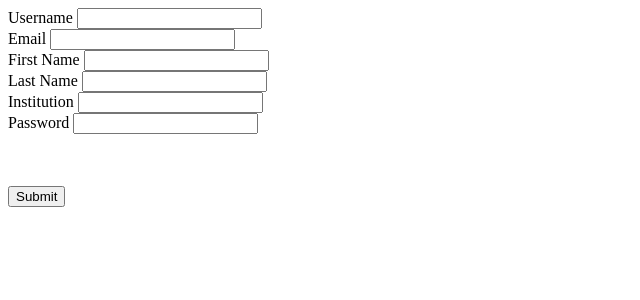
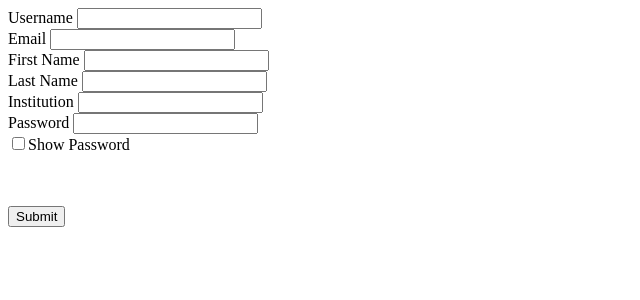
Before and after one commit to rp-winter/django-search, a Django app: page / in a window 1280 px wide. Shown: the top 300 px of the page, without its empty margins (0-640 px from the left). Run offline with Django 3.2, Linux system fonts and the light colour scheme; some libraries are stand-ins or nearby versions.

Commit message:
show password

```diff
--- a/search/templates/search/index.html
+++ b/search/templates/search/index.html
@@ -58,6 +58,7 @@
       <br>
         <label for="password1">Password</label>
         <input type="password" id="password1" name="password1" hx-post="{% url 'search:validate_password1' %}" hx-trigger="keyup changed delay:500ms" hx-target="#pass_val" hx-include="#username, #email, #first_name, #last_name" minlength="8"/>
+        <br><input type="checkbox" onclick="show_pass()">Show Password<br>
         <div>
           <ul id="pass_val" style="color: red;" class="error">
           </ul>
@@ -69,6 +70,14 @@
 </form>
 
 <script>
+  function show_pass() {
+  var x = document.getElementById("password1");
+  if (x.type === "password") {
+    x.type = "text";
+  } else {
+    x.type = "password";
+  }
+}
   function form_check(event) {
     event.preventDefault();
     var x = document.getElementsByClassName("error");
```
